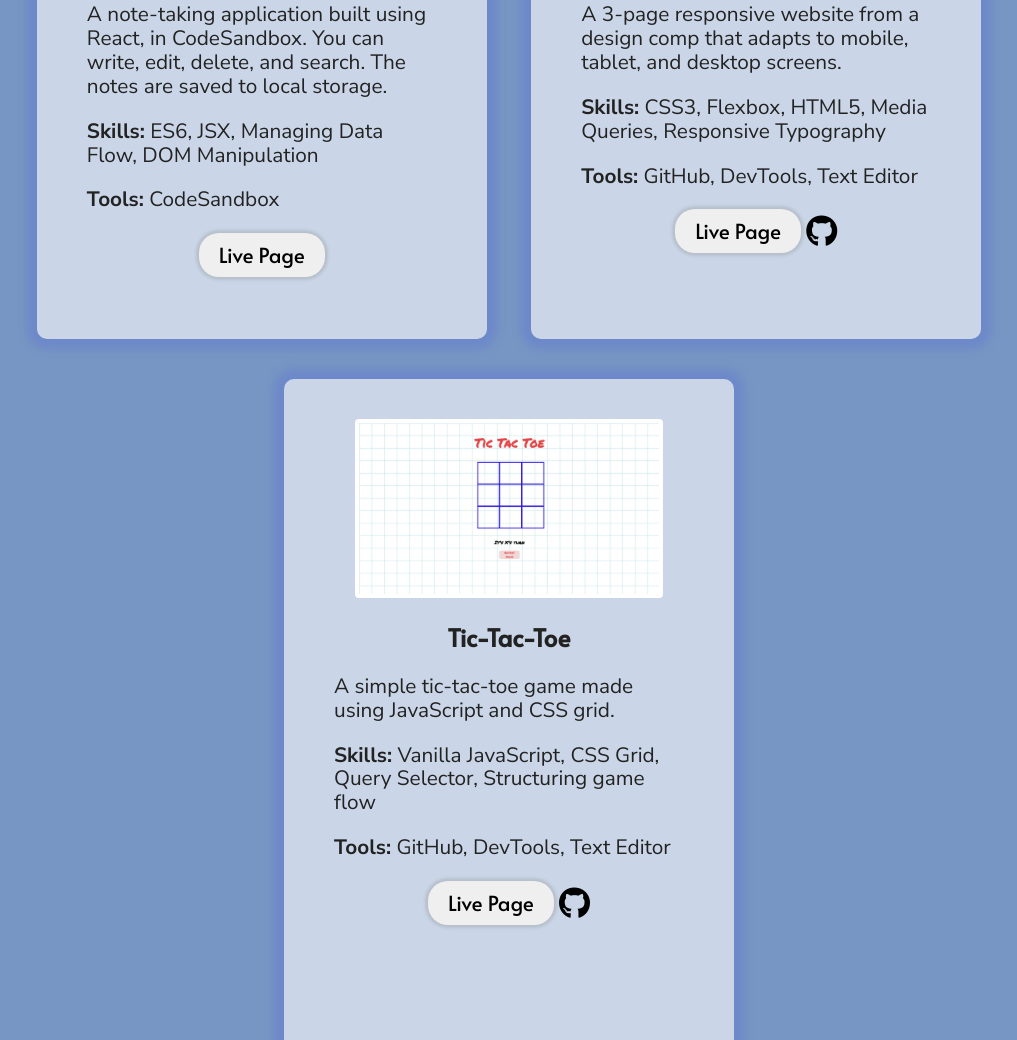
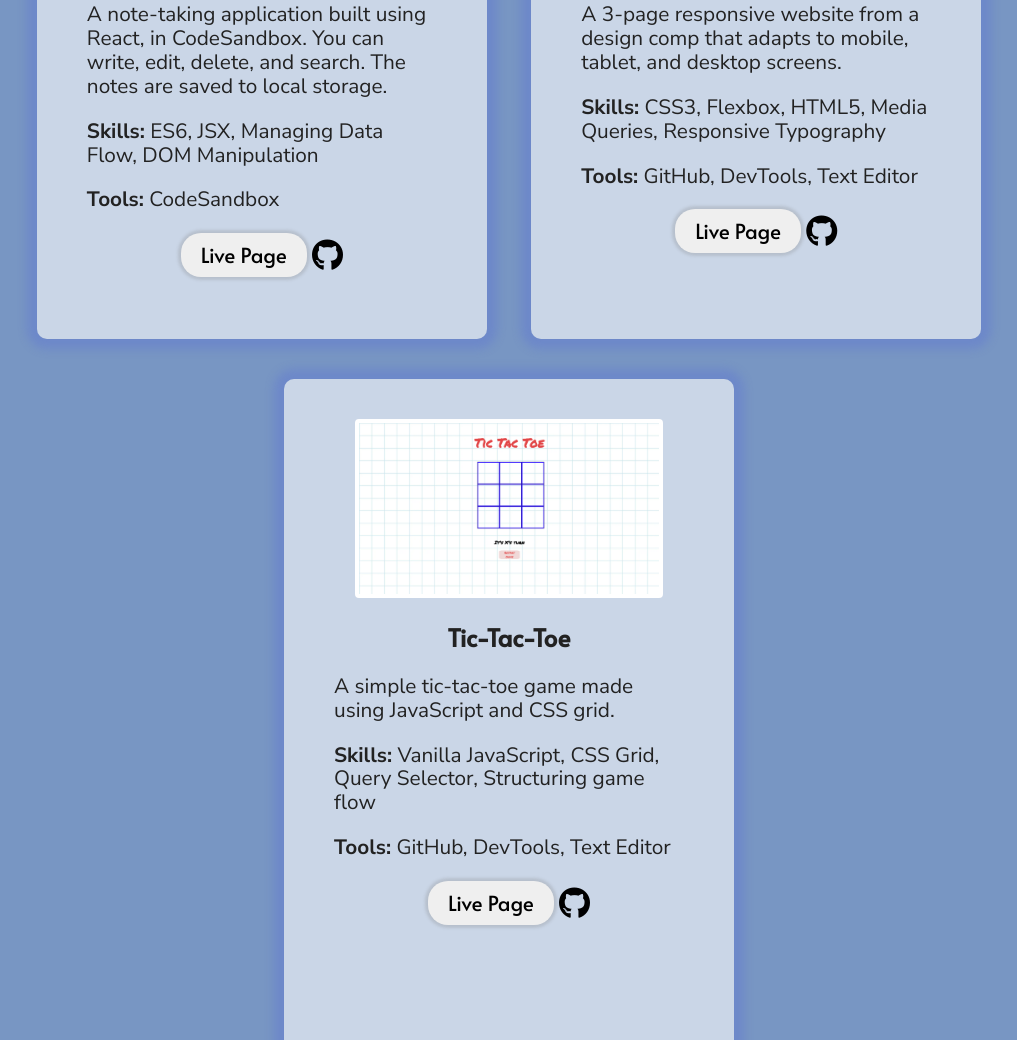
Before and after one commit to amiralee97/Portfolio, a website built with Parcel: page index.html in a window 1280 px wide. Shown: the part 2040-3080 px from the top of the page, without its empty margins (131-1148 px from the left). Built offline with nearby package versions, Linux system fonts and the light colour scheme.

Commit message:
Add github link for sticky note

```diff
--- a/index.html
+++ b/index.html
@@ -106,7 +106,12 @@
           <form style="display: inline" action="https://mlorke.csb.app" method="get" target="_blank">
             <button>Live Page</button>
           </form>
+          <a href="https://github.com/amiralee97/super-sticky-notes" target="_blank">
+            <i class="fa-brands fa-github fa-xl"></i>
+          </a>
         </div>
+
+
 
         <div class="container">
           <img src="img/unplugged-retreat.png" alt="Screenshot of the unplugged retreat webpage" class=""
```
